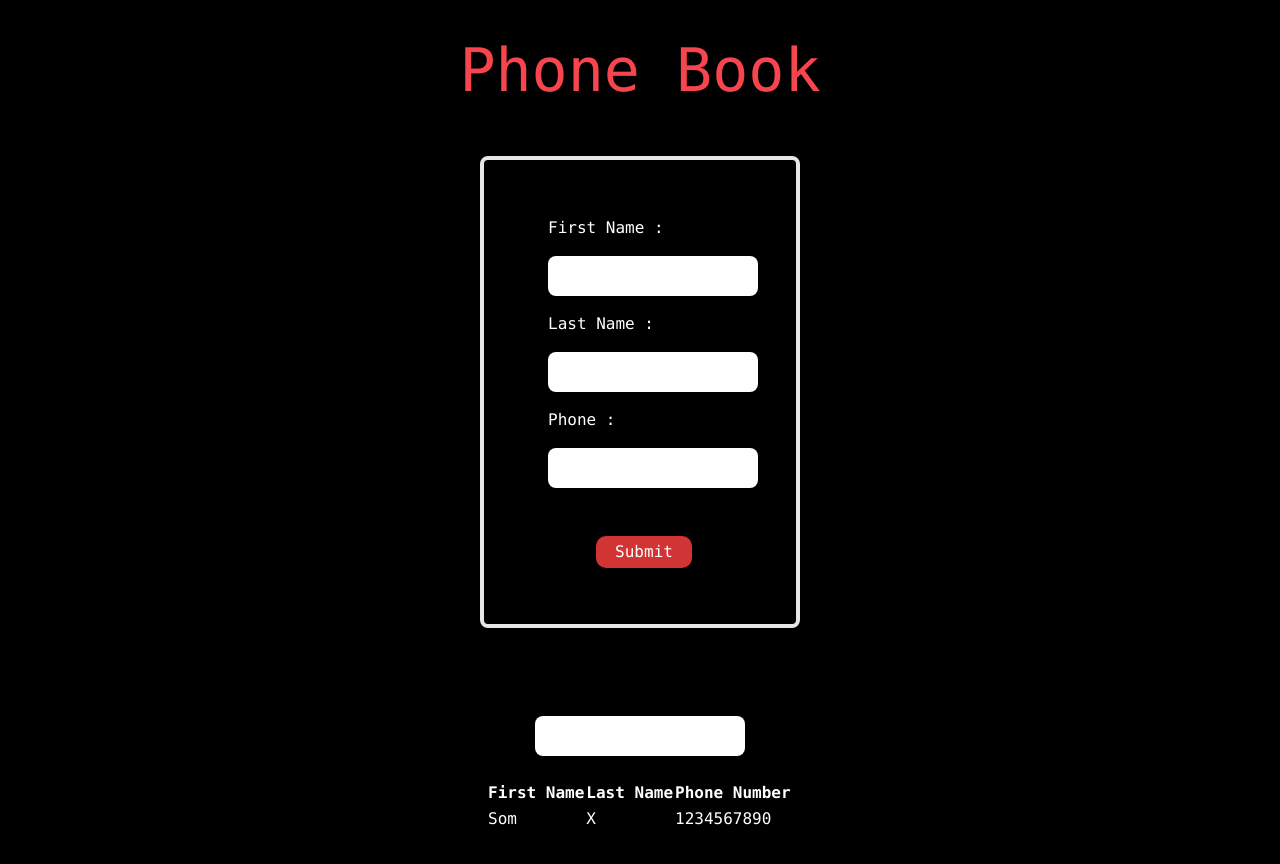
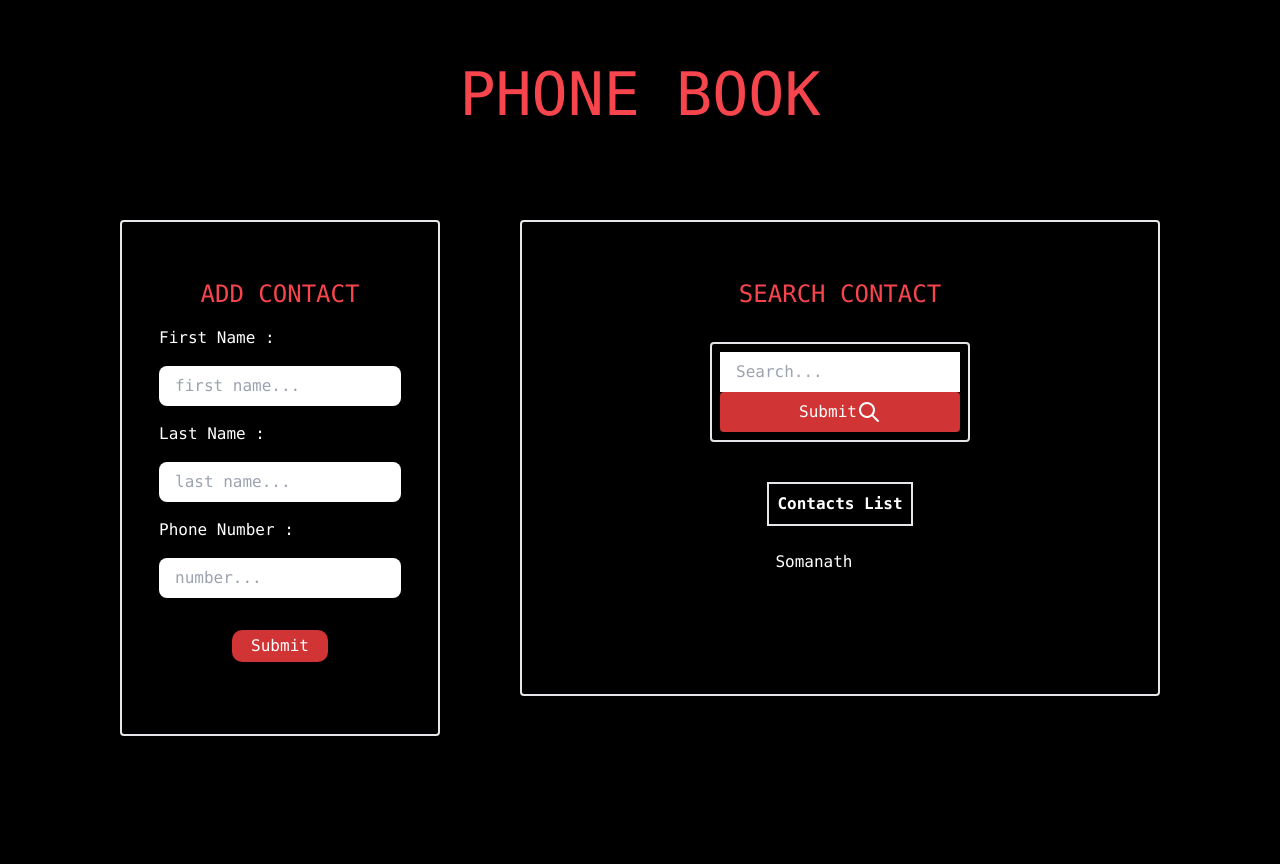
Before and after one commit to X610S-06/phonebook, a React (Create React App) app: page / in a window 1280 px wide. Shown: the top 864 px of the page. After the commit the page ends 800 px from the top, so only its background shows below. Built offline with nearby package versions, Linux system fonts and the light colour scheme.

Commit message:
"first commit"

```diff
--- a/src/App.js
+++ b/src/App.js
@@ -5,8 +5,8 @@ import Contacts from './components/Contacts'
 function App() {
 	const [numbers, setNumbers] = useState([
 		{
-			firstName: 'Som',
-			lastName: 'X',
+			firstName: 'Somanath',
+			lastName: 'Biradar',
 			phone: '1234567890',
 		},
 	])
@@ -16,15 +16,19 @@ function App() {
 	}
 
 	return (
-		<div class='grid justify-center'>
-			<h2 class='flex justify-center my-10 text-6xl font-mono text-[#f7454d]'>Phone Book</h2>
-			<div class='flex font-mono h-120 w-80 p-12 my-4 mx-10 border-4 rounded-lg'>
-				<AddContact onSubmit={handleSubmit} />
+		<>
+			<h2 class='flex justify-center my-16 text-6xl font-mono text-[#f7454d]'>PHONE BOOK</h2>
+			<div class='flex justify-center sm:flex-col md:flex-row lg:flex-row xl:flex-row'>
+				<div class='flex flex-col w-1/4 h-full font-mono p-12 my-8 mx-10 border-2 rounded'>
+					<h2 class='flex justify-center p-2 text-2xl font-mono text-[#f7454d]'>ADD CONTACT</h2>
+					<AddContact onSubmit={handleSubmit} />
+				</div>
+				<div class='flex flex-col w-1/2 h-full font-mono p-12 my-8 mx-10 border-2 rounded'>
+					<h2 class='flex justify-center p-2 text-2xl font-mono text-[#f7454d]'>SEARCH CONTACT</h2>
+					<Contacts numbers={numbers} />
+				</div>
 			</div>
-			<div class='flex justify-center font-mono h-120 w-80 p-12 mx-10 '>
-				<Contacts numbers={numbers} />
-			</div>
-		</div>
+		</>
 	)
 }
 
--- a/src/components/AddContact.js
+++ b/src/components/AddContact.js
@@ -28,33 +28,38 @@ const AddContact = ({ onSubmit }) => {
 	}
 
 	return (
-		<div>
-			<form onSubmit={handleSubmit} className='py-2 mx-4'>
+		<div className='flex flex-col items-center'>
+			<form onSubmit={handleSubmit} className='p2 m-2'>
 				<label>First Name : </label>
 				<input
-					className='my-4 py-2 rounded-lg'
+					className='my-4 py-2 px-4 rounded-lg text-black'
 					type='text'
 					name='firstName'
+					placeholder='first name...'
 					onChange={handleChange}
 					value={number.firstName}
-				></input>
+				/>
 				<label>Last Name : </label>
 				<input
-					className='my-4 py-2 rounded-lg'
+					className='my-4 py-2 px-4 rounded-lg text-black'
 					type='text'
 					name='lastName'
+					placeholder='last name...'
 					onChange={handleChange}
 					value={number.lastName}
 				></input>
-				<label>Phone :</label>
+				<label>Phone Number : </label>
 				<input
-					className='my-4 py-2 rounded-lg'
+					className='my-4 py-2 px-4 rounded-lg text-black'
 					type='text'
 					name='phone'
+					placeholder='number...'
 					onChange={handleChange}
 					value={number.phone}
 				></input>
-				<button className='mx-12 mt-8'>Submit</button>
+				<div className='flex flex-row justify-center p-2 m-2'>
+					<button>Submit</button>
+				</div>
 			</form>
 		</div>
 	)
--- a/src/components/Contacts.js
+++ b/src/components/Contacts.js
@@ -1,30 +1,70 @@
-import React from 'react'
+import React, { useState } from 'react'
 
 const Contacts = ({ numbers }) => {
+
+	const [search, setSearch] = useState('')
+	const [filters, setFilters] = useState({
+		firstName: '',
+		lastName: '',
+		phone: '',
+	})
+
+	const handleSearch = (e) => {
+		e.preventDefault()
+		const data = e.target.value
+		setSearch(data)
+	}
+
+	const handleSubmit = (e) => {
+		e.preventDefault()
+		Object.entries(numbers).map((number) => {
+			if (number.firstName.toLowerCase().includes(search.toLowerCase())) {
+				setFilters([...filters, number])
+			}
+		})
+	}
+
 	return (
-		<div class='relative'>
-			<form className='py-2 mx-4'>
-				<input className='my-4 mx-8 py-2 rounded-lg' type='text' name='search' value=''></input>
+		<div class='flex flex-col items-center p-2 m-4'>
+			<div class='flex flex-row border-2 rounded text-black'>
+				<form onSubmit={handleSubmit} className='p2 m-2'>
+					<input
+						type='text'
+						class='px-4 py-2 w-60'
+						placeholder='Search...'
+						name='search'
+						autocomplete='off'
+						onChange={handleSearch}
+					></input>
+					<button
+						class='flex flex-row w-full h-10 items-center justify-center rounded'
+						onSubmit={handleSubmit}
+					> Submit
+						<svg class='w-6 h-6' fill='currentColor' viewBox='0 0 24 24'>
+							<path d='M16.32 14.9l5.39 5.4a1 1 0 0 1-1.42 1.4l-5.38-5.38a8 8 0 1 1 1.41-1.41zM10 16a6 6 0 1 0 0-12 6 6 0 0 0 0 12z' />
+						</svg>
+					</button>
 				</form>
-			<table class='table-fixed'>
+			</div>
+
+			<div className='flex flex-row p-8'>
+				<table className='flex flex-col'>
 					<thead>
-					<tr>
-						<th>First Name</th>
-						<th>Last Name</th>
-						<th>Phone Number</th>
+						<tr className='flex flex-row'>
+							<th className='m-2 p-2 border-2'>Contacts List</th>
 						</tr>
 					</thead>
 					<tbody>
 						{numbers.map((number) => (
-						<tr key={number.phone}>
-							<td>{number.firstName}</td>
-							<td>{number.lastName}</td>
-							<td>{number.phone}</td>
+							<tr key={number.phone} className='flex flex-row '>
+								<td className='m-2 p-2'>{number.firstName}</td>
+								<br></br>
 							</tr>
 						))}
 					</tbody>
 				</table>
 			</div>
+		</div>
 	)
 }
 
--- a/src/temp.js
+++ b/src/temp.js
@@ -0,0 +1,6 @@
+import React, { useState } from 'react'
+import Search from './Search'
+
+const Contacts = ({ numbers }) => {
+
+	const [searchTerm, setSearchTerm] = useState('')
```
Lines whose indentation alone changed are shown as unchanged.
